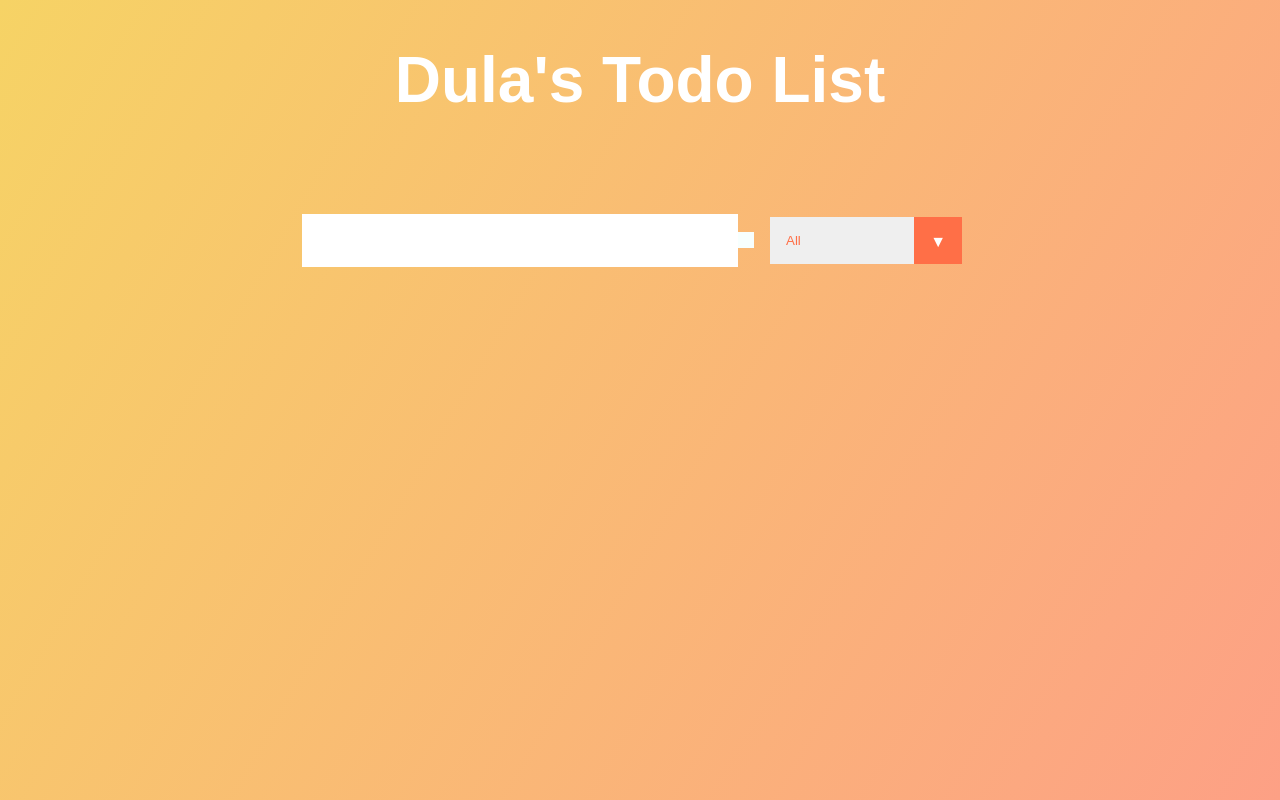
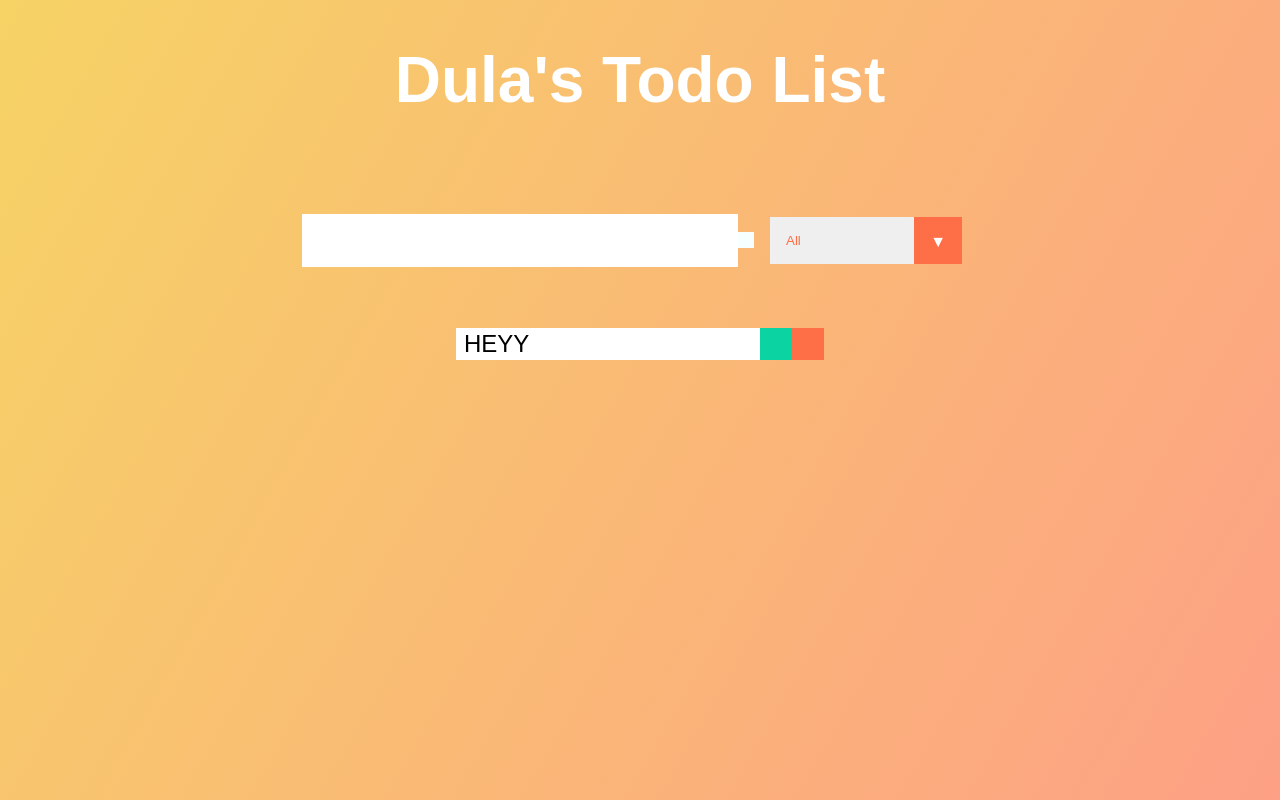
Before and after one commit to dpurkays/todo-react-app, a React (Create React App) app: page / in a window 1280 px wide. Built offline with nearby package versions, Linux system fonts and the light colour scheme; the HTML template or start-up script is replaced by a standard one.

Commit message:
Todo list has complete and trash button

```diff
--- a/src/App.js
+++ b/src/App.js
@@ -7,13 +7,14 @@ import TodoList from "./components/TodoList";
 
 function App() {
   const [inputText, setInputText] = useState("");
+  const [todos, setTodos] = useState([]);
 
   return (
     <div className="App">
        <header>
        <h1>Dula's Todo List </h1>
        </header>
-       <Form setInputText={setInputText} />
+       <Form inputText = {inputText} todos={todos} setTodos={setTodos} setInputText={setInputText} />
        <TodoList />
 
     </div>
--- a/src/components/Form.js
+++ b/src/components/Form.js
@@ -1,17 +1,29 @@
 import React from 'react';
 
-const Form = ({setInputText}) => {
-    const inputTextHandler = (e) => {
-        console.log(e.target.value);
-        setInputText(e.target.value);
-    };
+const Form = ({setInputText, todos, setTodos, inputText}) => {
+
+   const inputTextHandler = (e) => {
+       console.log(e.target.value);
+       setInputText(e.target.value);
+   };
+
+  const submitTodoHandler = (e) => {
+    e.preventDefault();
+    setTodos([
+        ...todos,
+        {text: inputText, completed: false, id: Math.random() * 1000}
+    ])
+  };
+
+  //set the state back to blank
+  setInputText("");
 
     return(
 
     //code copied from https://github.com/developedbyed/vanilla-todo/blob/master/index.html
      <form>
-          <input onChange={inputTextHandler} type="text" className="todo-input" />
-          <button className="todo-button" type="submit">
+          <input value={inputText} onChange={inputTextHandler} type="text" className="todo-input" />
+          <button onClick={submitTodoHandler} className="todo-button" type="submit">
             <i className="fas fa-plus-square"></i>
           </button>
           <div className="select">
--- /dev/null
+++ b/src/components/Todo.js
@@ -0,0 +1,17 @@
+import React from 'react';
+
+const Todo = () => {
+    return (
+        <div className="todo">
+            <li className="todo-item"> HEYY</li>
+            <button className="complete-btn">
+                <i className="fas fa-check"></i>
+             </button>
+            <button className="trash-btn">
+                <i className="fas fa-trash"></i>
+            </button>
+        </div>
+    );
+}
+
+export default Todo;
--- a/src/components/TodoList.js
+++ b/src/components/TodoList.js
@@ -1,11 +1,17 @@
 import React from 'react';
+//import components
+import Todo from './Todo';
 
 const TodoList = () => {
     return (
     <div className="todo-container">
-        <ul className="todo-list"></ul>
+        <ul className="todo-list">
+        <Todo />
+        </ul>
     </div>
     );
 }
 
+
+
 export default TodoList;
```
